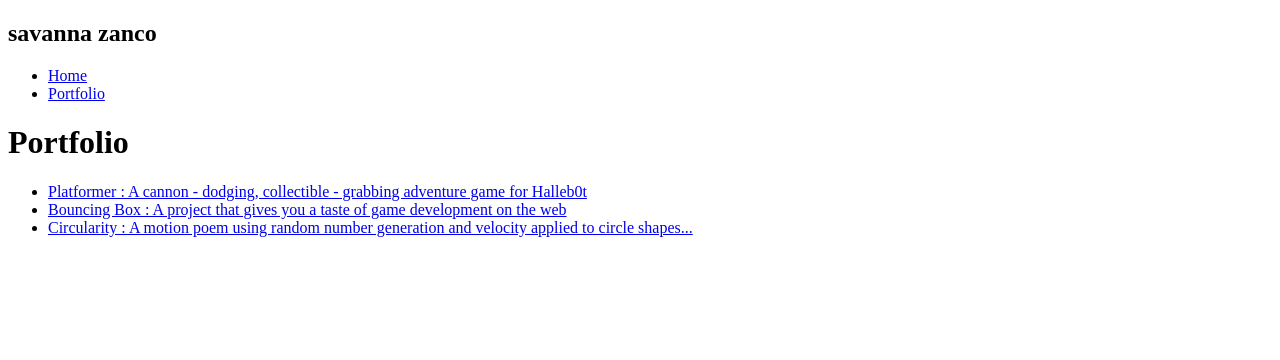
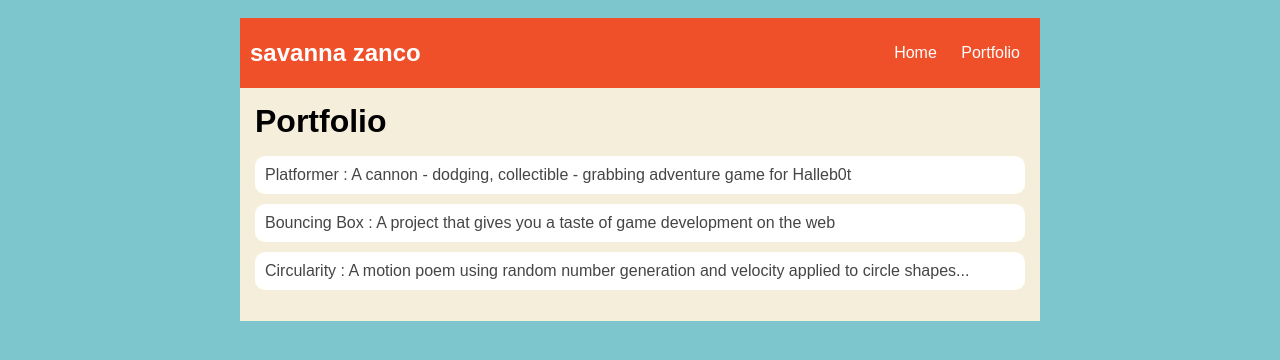
Before and after one commit to savannazanco/savannazanco.github.io, a plain HTML site: page portfolio.html in a window 1280 px wide. Drawn offline with Linux system fonts and the light colour scheme.

Commit message:
added portfolio

```diff
--- a/portfolio.html
+++ b/portfolio.html
@@ -3,6 +3,95 @@
     <head>
         <title>Savanna's Amazing Website</title>
     </head>
+
+     <style>
+            body {
+                background: rgb(125, 198, 205);
+                color: rgb(45, 45, 45);
+                padding: 10px;
+                font-family: arial;
+            }
+            #all-contents {
+                max-width: 800px;
+                margin: auto;
+            }
+
+            /* navigation menu */
+            nav {
+                background: rgb(239, 80, 41);
+                margin: 0 auto;
+                display: flex;
+                padding: 10px;
+            }
+            h1 {
+                display: flex;
+                align-items: center;
+                color: white;
+                flex: 1;
+                margin: 0;
+            }
+            #nav-ul {
+                list-style-image: none;
+            }
+            .nav-li {
+                display: inline-block;
+                padding: 0 10px;
+            }
+            a {
+                text-decoration: none;
+                color: #fff;
+            }
+
+            /* main container area beneath menu */
+            main {
+                background: rgb(245, 238, 219);
+                display: flex;
+            }
+            .sidebar {
+                margin-right: 25px;
+                padding: 10px;
+            }
+            .sidebar-img {
+                width: 200px;
+            }
+            .content {
+                flex: 1;
+                padding: 15px;
+            }
+            #interests {
+                border: 4px silver ridge;
+                padding: 8px;
+            }
+            h2, h3 {
+                margin: 0px;
+            }
+
+              /* portfolio styles */
+            .content h1 {
+                color: black;
+            }
+
+            #portfolio {
+                list-style-type: none;
+                padding-left: 0;
+            }
+
+            #portfolio li {
+                background: #fff;
+                padding: 10px;
+                border-radius: 10px;
+                margin-bottom: 10px;
+            }
+
+            #portfolio li:hover {
+                background: #eee;
+            }
+
+            #portfolio a {
+                text-decoration: none;
+                color: #454545;
+            }
+    </style>
 
     <body>
       <div id="all-contents">
```
Also changed, not shown: index.html (+1 -1 lines).
